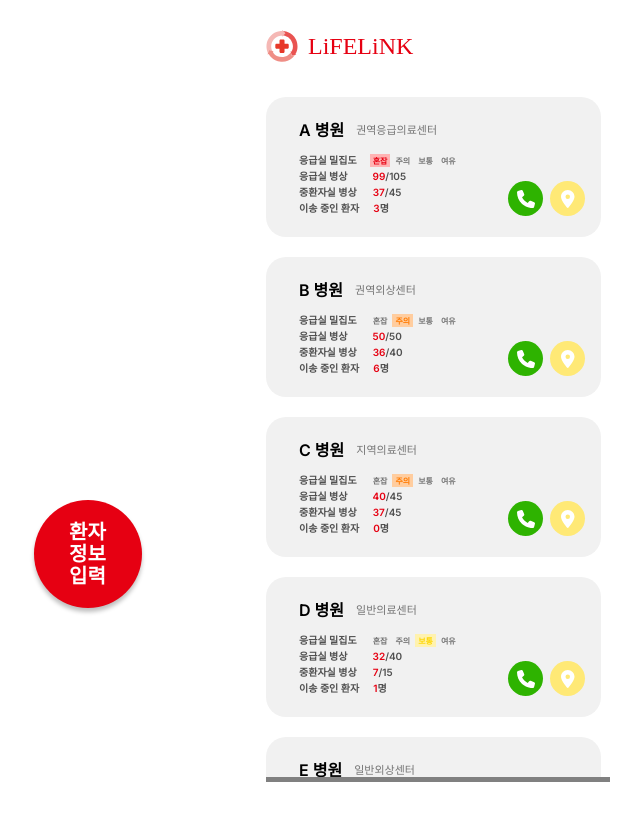
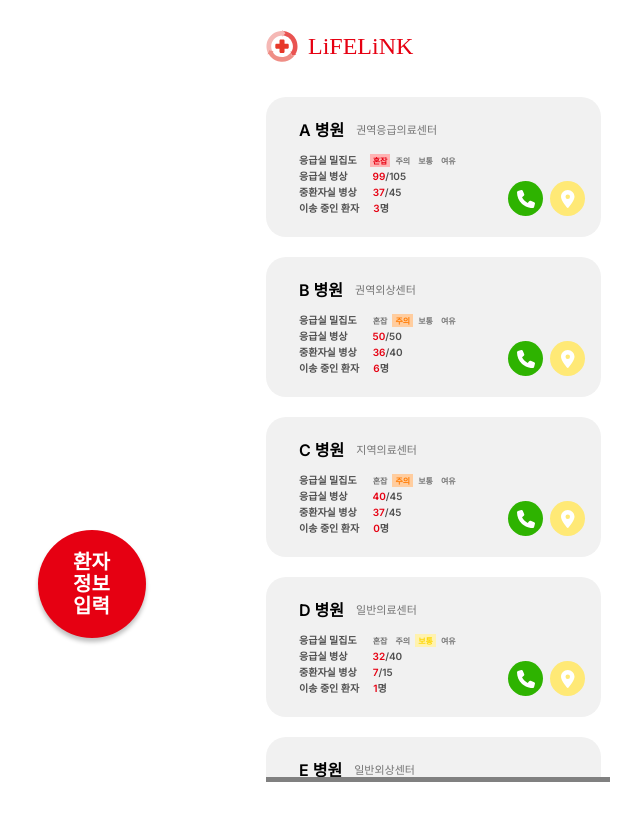
Before and after one commit to ywj0212/yonsei-lifelink-emergency-app, a React (Create React App) app: page /main in a window 1280 px wide. Shown: the top 820 px of the page, without its empty margins (202-843 px from the left). Built offline with nearby package versions, Linux system fonts and the light colour scheme; no server answers; a web font is replaced by a local one.

Commit message:
Update Frame6.module.css

```diff
--- a/src/pages/Frame6.module.css
+++ b/src/pages/Frame6.module.css
@@ -441,8 +441,8 @@
 }
 .div25 {
   position: fixed;
-  top: 500px;
-  left: 236px;
+  top: 530px;
+  left: 240px;
   width: 108px;
   height: 108px;
   font-size: var(--font-size-xl);
```
